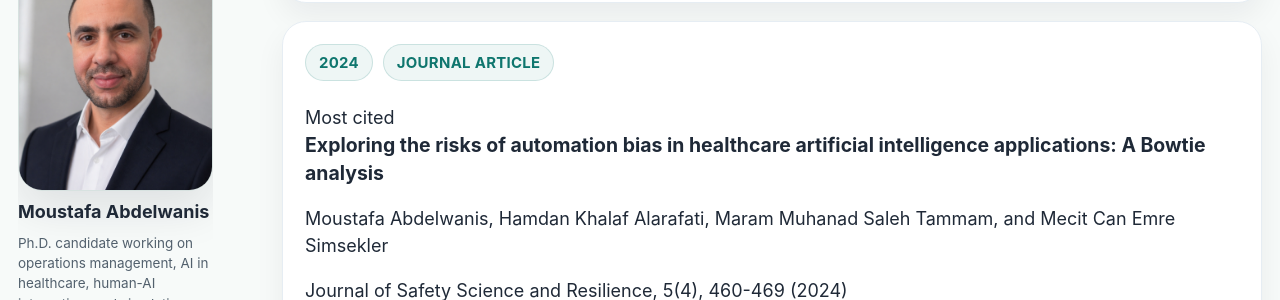
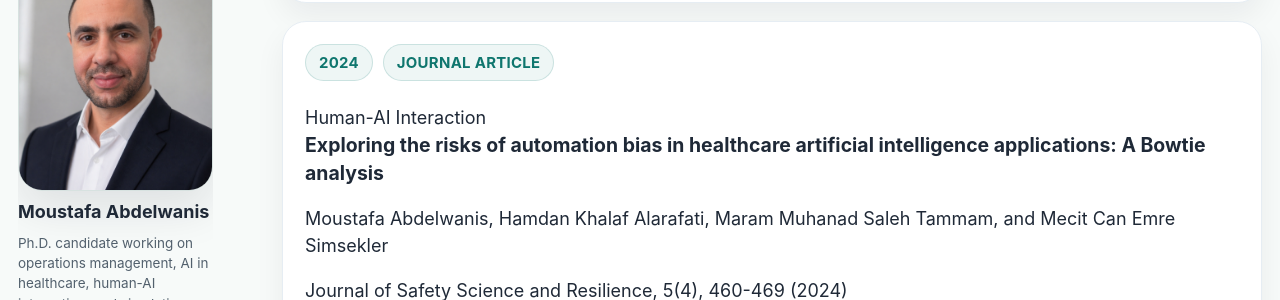
Before and after one commit to abdelwanismoustafa/abdelwanismoustafa.github.io, a Jekyll site: the page built from _pages/publications.md, in a window 1280 px wide and 900 px high, scrolled down 2855 px. Shown: the part 154-454 px from the top of the window. Built offline with Jekyll 4.4.1, drawn with Linux system fonts in a browser that asks for light colours; some web fonts are replaced; a script bundle is joined from its source files by our own code; library files that are not in the unit come from our copies.

Commit message:
Update publications.yml

```diff
--- a/_data/publications.yml
+++ b/_data/publications.yml
@@ -152,7 +152,7 @@ outputs:
   description: Bowtie-based analysis of automation bias in AI-driven clinical decision support, mapping
     causes, consequences, and mitigation measures across design and post-deployment stages.
   citations: 136
-  highlight: Most cited
+  highlight: Human-AI Interaction
   theme_slugs:
   - ai-healthcare
   - human-ai
```
